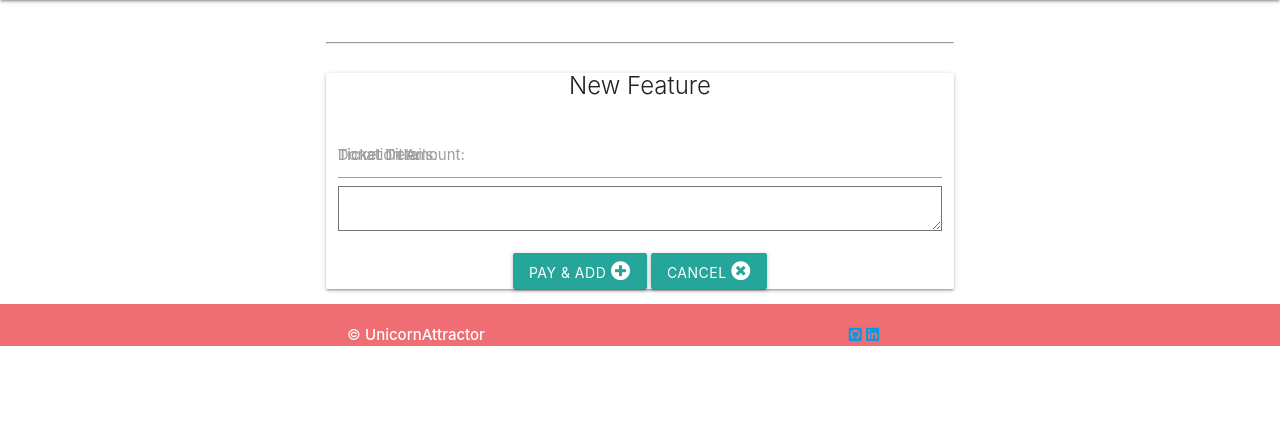
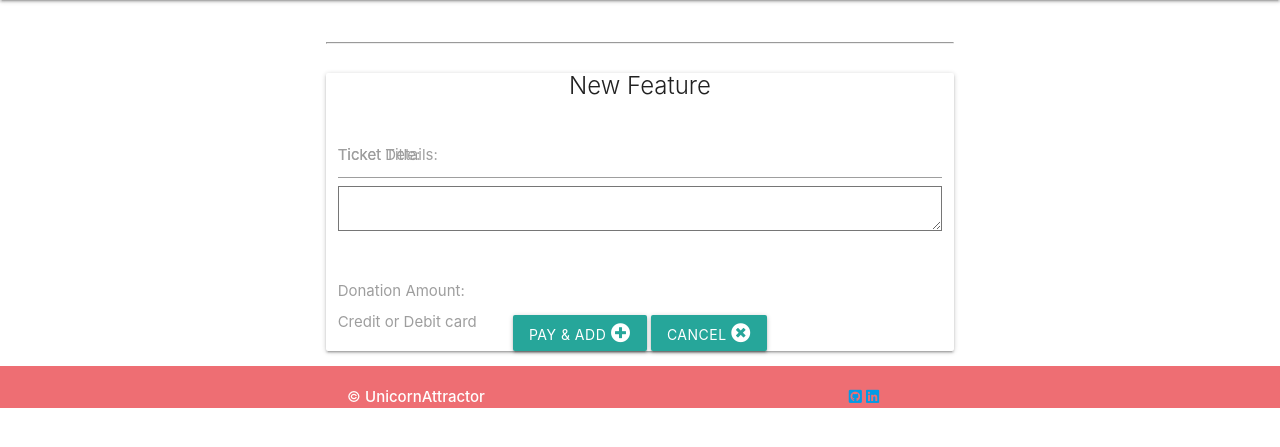
Before and after one commit to hebs87/unicorn-attractor-milestone-four, a Django app: a page that uses tickets/templates/new_feature.html in a window 1280 px wide. Shown: the part 64-511 px from the top of the page. Run offline with Django 3.2, Linux system fonts and the light colour scheme; the visitor is signed in with stand-in values (Sample User, id 1); some libraries are stand-ins or nearby versions.

Commit message:
Added template payment form code to new_feature.html from Stripe API payment

```diff
--- a/tickets/templates/new_feature.html
+++ b/tickets/templates/new_feature.html
@@ -6,7 +6,7 @@
 
 {% block content %}
 
-    <form method="POST" action="">
+    <form method="POST" action="" id="payment-form" data-token="{{ publishable }}">
 
         {% csrf_token %}
         <!--Recipe Details Card-->
@@ -15,10 +15,23 @@
             <h3 class="card-title recipe-details-title">
                 New Feature
             </h3>
-            <!--Bug Form-->
+            <!--Feature Form-->
             <div class="input-field col s12">
                 {{ feature_form|materializecss }}
+            </div>
+            <div class="input-field col s12">
                 {{ donation_form|materializecss }}
+            </div>
+            <div class="input-field col s12">
+                <!-- Stripe Payment form -->
+                <label for="card-element">
+                    Credit or Debit card
+                </label>
+                <div id="card-element">
+                    <!-- A Stripe Element will be inserted here. -->
+                </div>
+                <!-- Used to display form errors. -->
+                <div id="card-errors" role="alert"></div>
             </div>
 
             <!--Add and Cancel buttons-->
```
